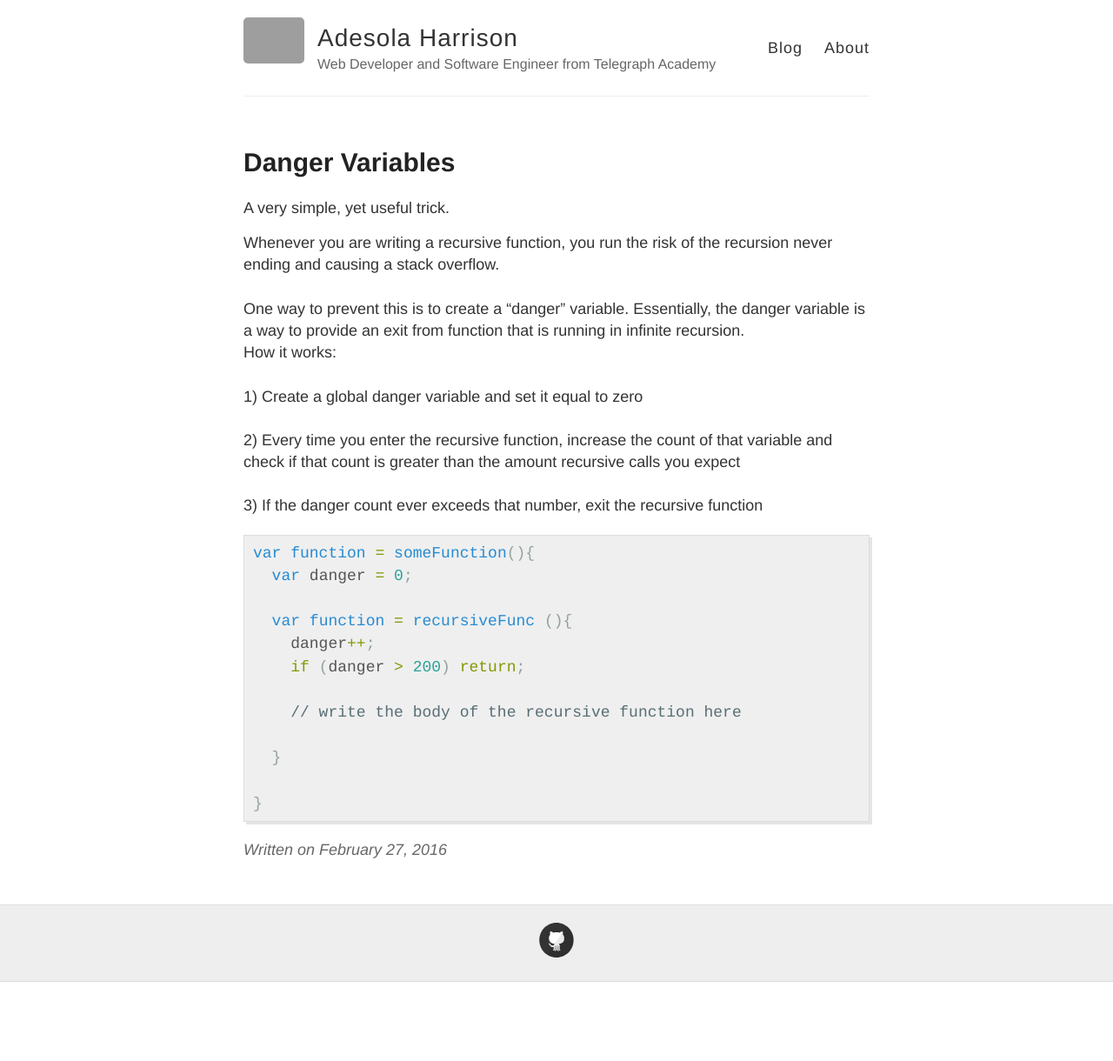
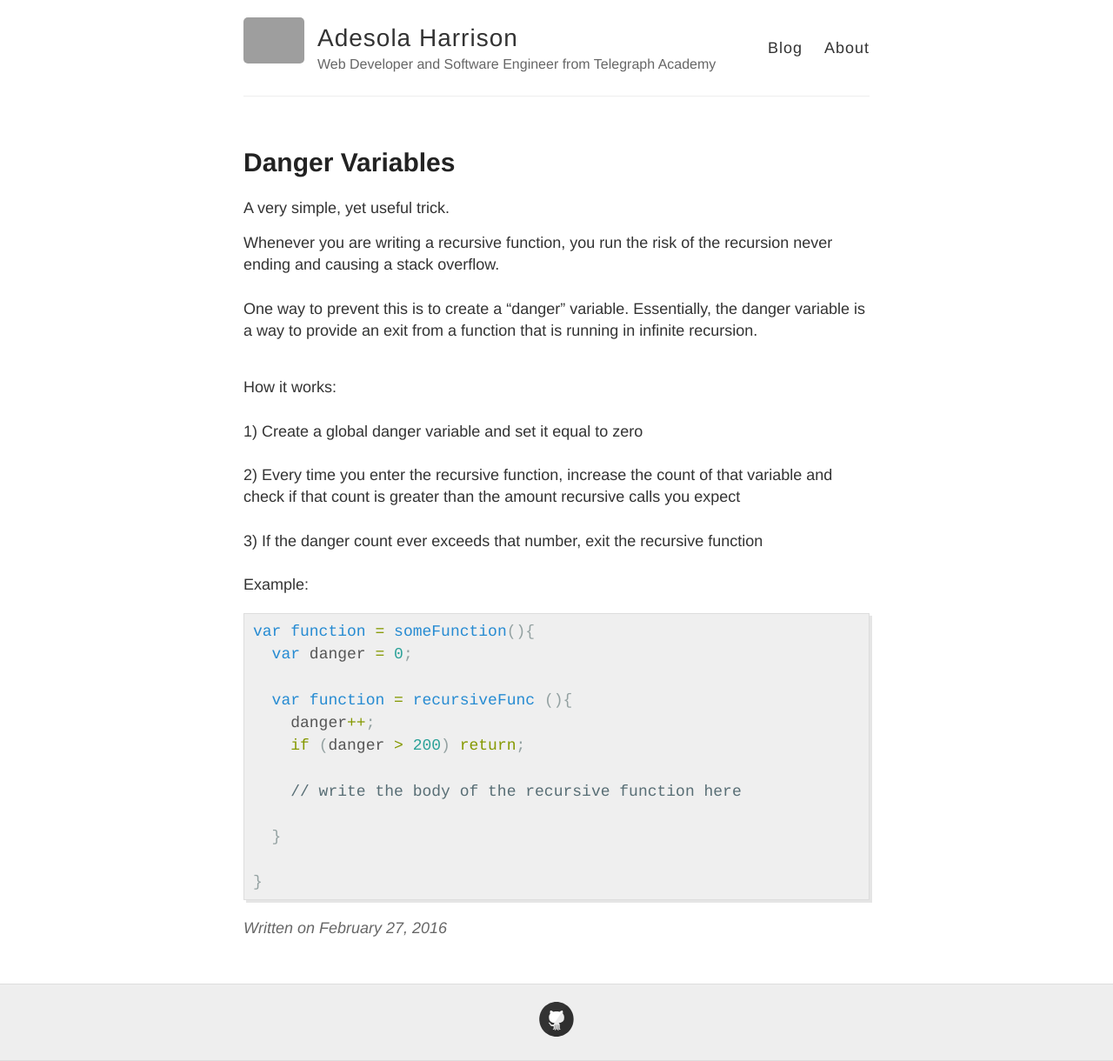
Before and after one commit to HarrisonA/HarrisonA.github.io, a Jekyll site: the page built from _posts/2016-2-27-6thPost.md, in a window 1280 px wide. Shown: the whole page at 87% size. Built offline with Jekyll 4.4.1, drawn with Linux system fonts in a browser that asks for light colours; Markdown is read by kramdown in place of the engine named in the settings; before the commit the page ends 1129 px from its top, so only the background shows below that; grey boxes are pictures that could not be loaded.

Commit message:
blog update

```diff
--- a/_posts/2016-2-27-6thPost.md
+++ b/_posts/2016-2-27-6thPost.md
@@ -8,8 +8,9 @@ Whenever you are writing a recursive function, you run the risk of
 the recursion never ending and causing a stack overflow.
 <br><br>
 One way to prevent this is to create a "danger" variable.  Essentially,
-the danger variable is a way to provide an exit from function that is running in infinite recursion.
-<br>
+the danger variable is a way to provide an exit from a function that is running in infinite recursion.
+<br><br>
+
 How it works:
 <br><br>1) Create a global danger variable and set it equal to zero
 <br><br>2) Every time you enter the recursive function, increase the count of that variable and check if that count is greater than the amount recursive calls you expect
@@ -17,6 +18,7 @@ How it works:
 <br>
 3) If the danger count ever exceeds that number, exit the recursive function
 <br>
+<br>Example:
 {% highlight javascript %}
 
 var function = someFunction(){
```
